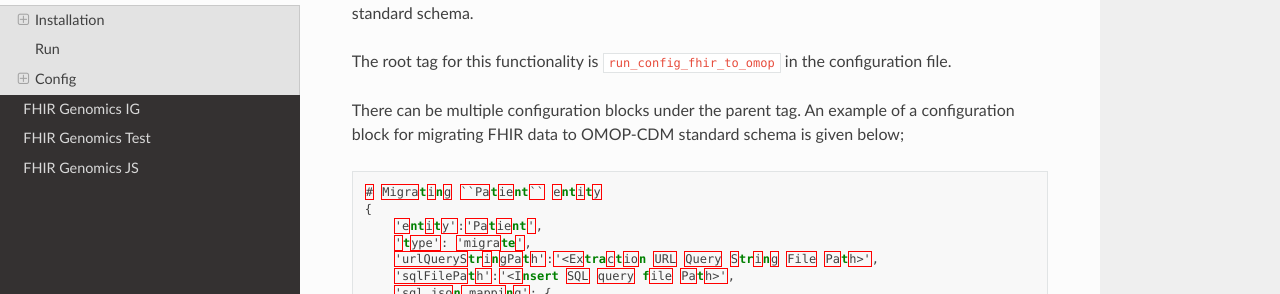
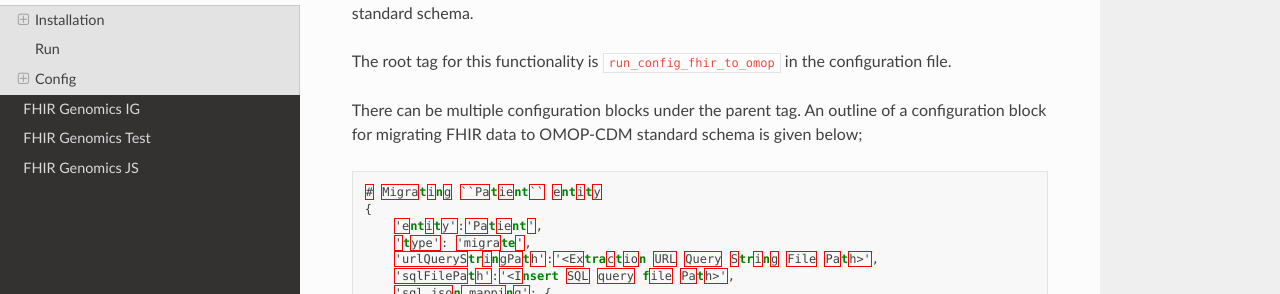
Before and after one commit to ryashpal/ehr-int-tutorial, a Sphinx documentation site: the page built from docs/source/pathogene_on_fhir.rst, in a window 1280 px wide and 900 px high, scrolled down 8956 px. Shown: the part 157-451 px from the top of the window. Built offline with Sphinx 7.4.7 and the Read the Docs theme 2.0.0, drawn with Linux system fonts in a browser that asks for light colours; some of the changed text lies outside the part shown.

Commit message:
Update pathogene_on_fhir.rst

```diff
--- a/docs/source/pathogene_on_fhir.rst
+++ b/docs/source/pathogene_on_fhir.rst
@@ -169,7 +169,7 @@
 
 The root tag for this functionality is ``run_config_omop_to_fhir`` in the configuration file.
 
-There can be multiple configuration blocks under the parent tag. An example of a configuration block for migrating patient entity is given below;
+There can be multiple configuration blocks under the parent tag. An outline of a configuration block for migrating patient entity is given below;
 
 .. code-block:: json
 
@@ -320,7 +320,7 @@
 
 The root tag for this functionality is ``run_config_gtf_to_fhir`` in the configuration file.
 
-There can be multiple configuration blocks under the parent tag. An example of a configuration block for migrating GTF file is given below;
+There can be multiple configuration blocks under the parent tag. An outline of a configuration block for migrating GTF file is given below;
 
 .. code-block:: json
 
@@ -378,7 +378,7 @@
 
 The root tag for this functionality is ``run_config_remap_to_fhir`` in the configuration file.
 
-There can be multiple configuration blocks under the parent tag. An example of a configuration block for migrating REMAP file is given below;
+There can be multiple configuration blocks under the parent tag. An outline of a configuration block for migrating REMAP file is given below;
 
 .. code-block:: json
 
@@ -432,7 +432,7 @@
 
 The root tag for this functionality is ``run_config_fhir_to_omop`` in the configuration file.
 
-There can be multiple configuration blocks under the parent tag. An example of a configuration block for migrating FHIR data to OMOP-CDM standard schema is given below;
+There can be multiple configuration blocks under the parent tag. An outline of a configuration block for migrating FHIR data to OMOP-CDM standard schema is given below;
 
 .. code-block:: json
 
```
